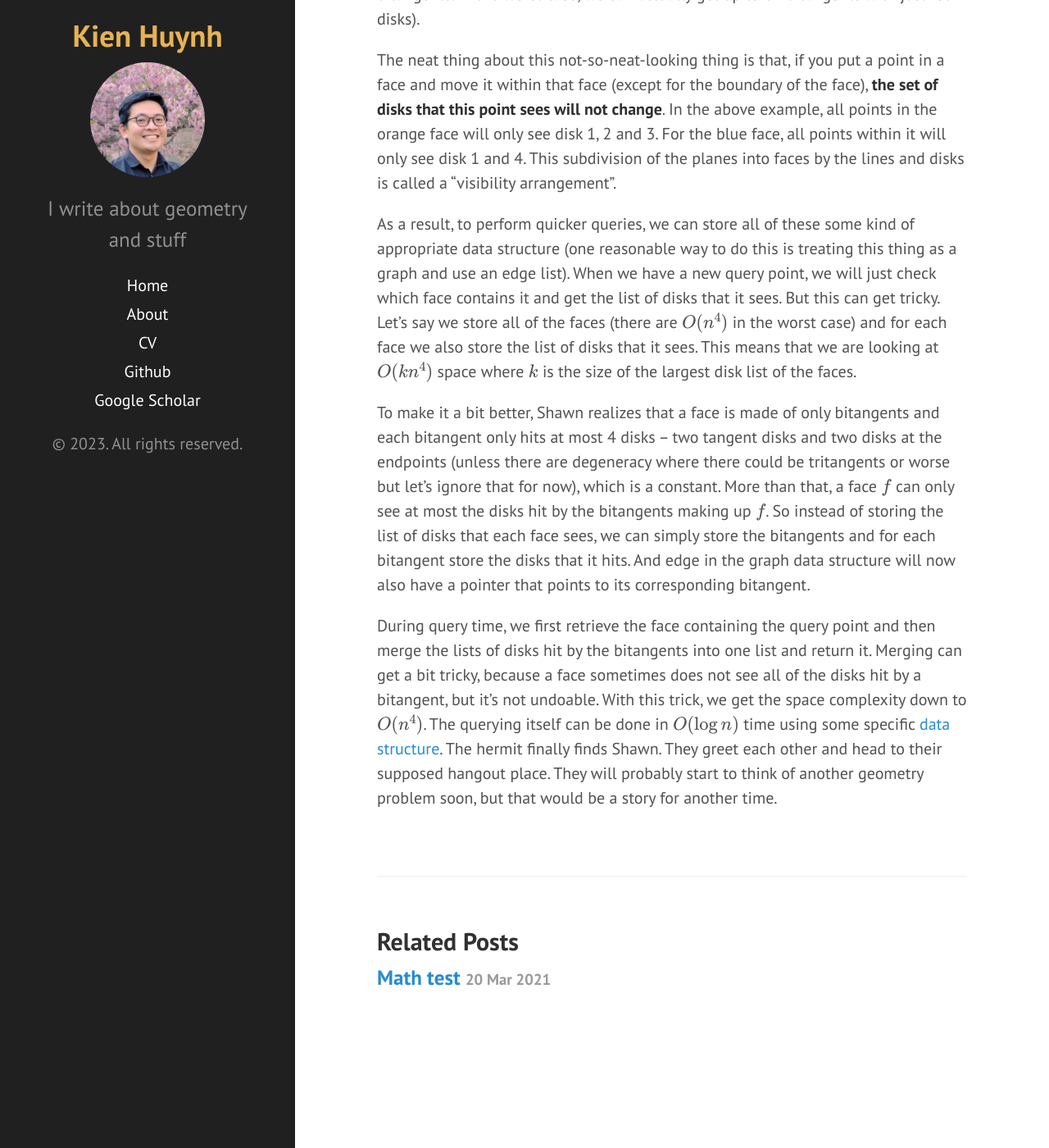
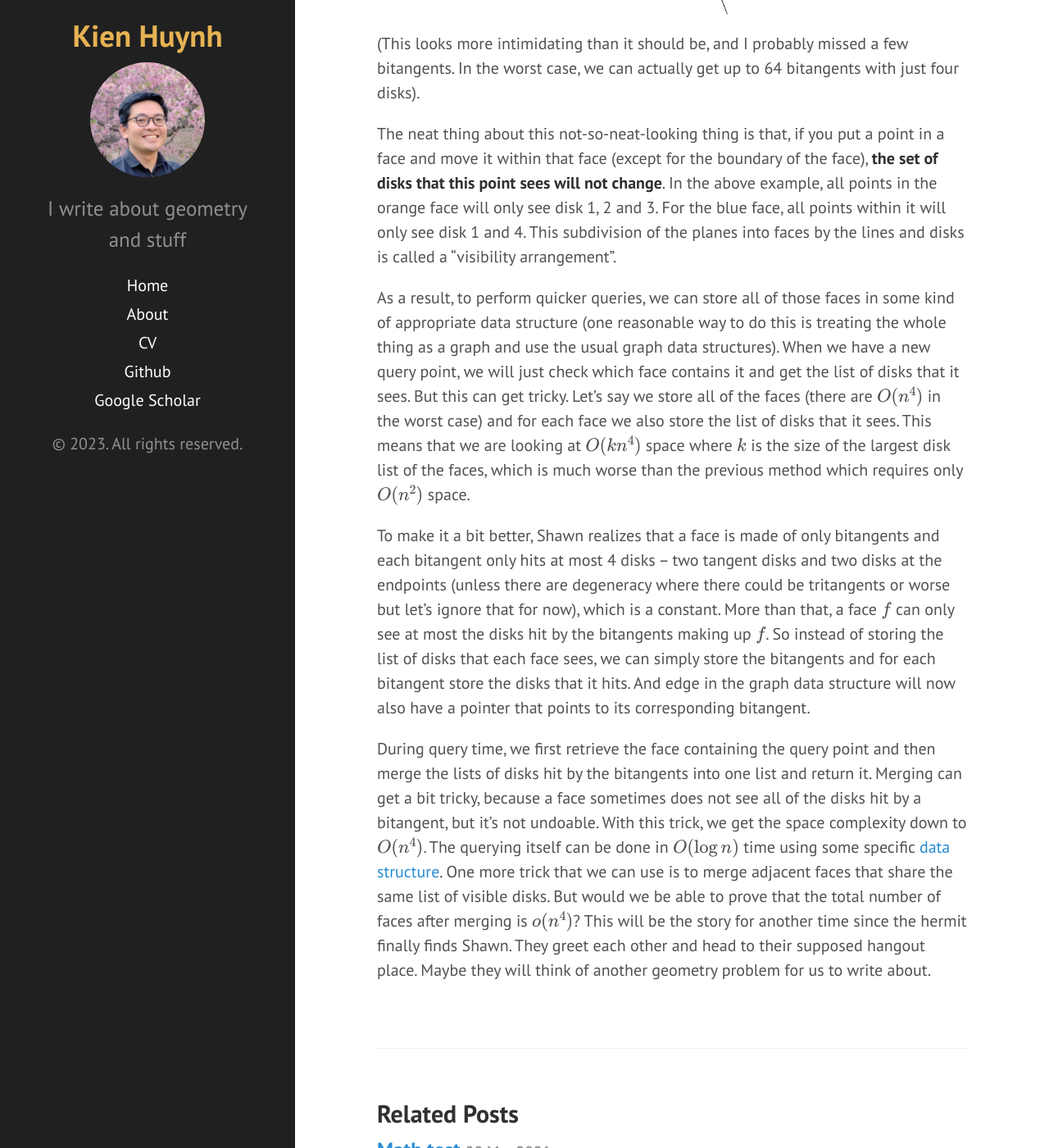
Before and after one commit to KienHuynh/KienHuynh.github.io, a Jekyll site: the page built from _posts/2023-05-13-reversed-location-problem.md, in a window 1280 px wide and 1400 px high, scrolled down 9482 px. Shown: the whole window at 82% size. Built offline with Jekyll 4.4.1, drawn with Linux system fonts in a browser that asks for light colours; formulas are drawn with MathJax 3; some of the changed text lies outside the part shown.

Commit message:
Fix latex errors and other minor mistakes

```diff
--- a/_posts/2023-05-13-reversed-location-problem.md
+++ b/_posts/2023-05-13-reversed-location-problem.md
@@ -114,7 +114,7 @@
 If we put any point $$w$$ in this region, it means that disk $$i$$ will “see” $$w$$ and vice versa.
 
 If we can compute such a region, then this is a better way to model the problem than the sampling method.
-Say, we compute such regions for every disk. Then whenever we put a point $(x, y)$ on the plane as a query point,
+Say, we compute such regions for every disk. Then whenever we put a point $$(x, y)$$ on the plane as a query point,
 we can check to which regions $$V_i$$ $$(x, y)$$ belong and answer which disks it sees.
 It works the other way as well: have a list of disks and we want to find out a region that sees all of them,
 we can simply take the intersection of all $$V_i$$.
@@ -177,10 +177,13 @@
 But we can safely assume that this can be done in polynomial time.
 
 Now that we have the weak visibility region of each disk, $$V_i$$, we can find all disks that a point $$(x, y)$$
-by simply checking all of the regions to which this point belongs.
+sees by simply checking all of the regions to which this point belongs
+This costs us $$n\log n$$ time for each query because checking if a point is inside a closed,
+simple curved can be done in $$\log n$$ time.
+The space complexity is $$O(n^2)$$.
 However, Shawn notices the following which can boost the query running time a bit:
 if $$V_i$$ and $$V_j$$ overlap, and we can figure out their intersection beforehand,
-then whenever a point is given to be in this intersection we know that it will see both of disks $$i$$ and $$j$$.
+then whenever a point of query belongs to this intersection we know that it will see both of disks $$i$$ and $$j$$.
 In practice, we can first compute all uninterrupted bitangents.
 The set of bitangents, along with the disks’ boundaries, will split the plane into **faces**:
 
@@ -198,12 +201,13 @@
 For the blue face, all points within it will only see disk 1 and 4.
 This subdivision of the planes into faces by the lines and disks is called a “visibility arrangement”.
 
-As a result, to perform quicker queries, we can store all of these some kind of appropriate data structure
-(one reasonable way to do this is treating this thing as a graph and use an edge list).
+As a result, to perform quicker queries, we can store all of those faces in some kind of appropriate data structure
+(one reasonable way to do this is treating the whole thing as a graph and use the usual graph data structures).
 When we have a new query point, we will just check which face contains it and get the list of disks that it sees.
 But this can get tricky. Let’s say we store all of the faces (there are $$O(n^4)$$ in the worst case)
 and for each face we also store the list of disks that it sees.
-This means that we are looking at $$O(kn^4)$$ space where $$k$$ is the size of the largest disk list of the faces.
+This means that we are looking at $$O(kn^4)$$ space where $$k$$ is the size of the largest disk list of the faces,
+which is much worse than the previous method which requires only $$O(n^2)$$ space.
 
 To make it a bit better, Shawn realizes that a face is made of only bitangents and each bitangent only hits at most 4 disks –
 two tangent disks and two disks at the endpoints (unless there are degeneracy where there could be tritangents or worse
@@ -218,5 +222,8 @@
 Merging can get a bit tricky, because a face sometimes does not see all of the disks hit by a bitangent, but it’s not undoable.
 With this trick, we get the space complexity down to $$O(n^4)$$.
 The querying itself can be done in $$O(\log n)$$ time using some specific [data structure](https://en.wikipedia.org/wiki/Point_location).
-The hermit finally finds Shawn. They greet each other and head to their supposed hangout place.
-They will probably start to think of another geometry problem soon, but that would be a story for another time.
+One more trick that we can use is to merge adjacent faces that share the same list of visible disks.
+But would we be able to prove that the total number of faces after merging is $$o(n^4)$$?
+This will be the story for another time since the hermit finally finds Shawn.
+They greet each other and head to their supposed hangout place.
+Maybe they will think of another geometry problem for us to write about.
```
Also changed, not shown: other parts of _posts/2023-05-13-reversed-location-problem.md (+1 -1 lines).
